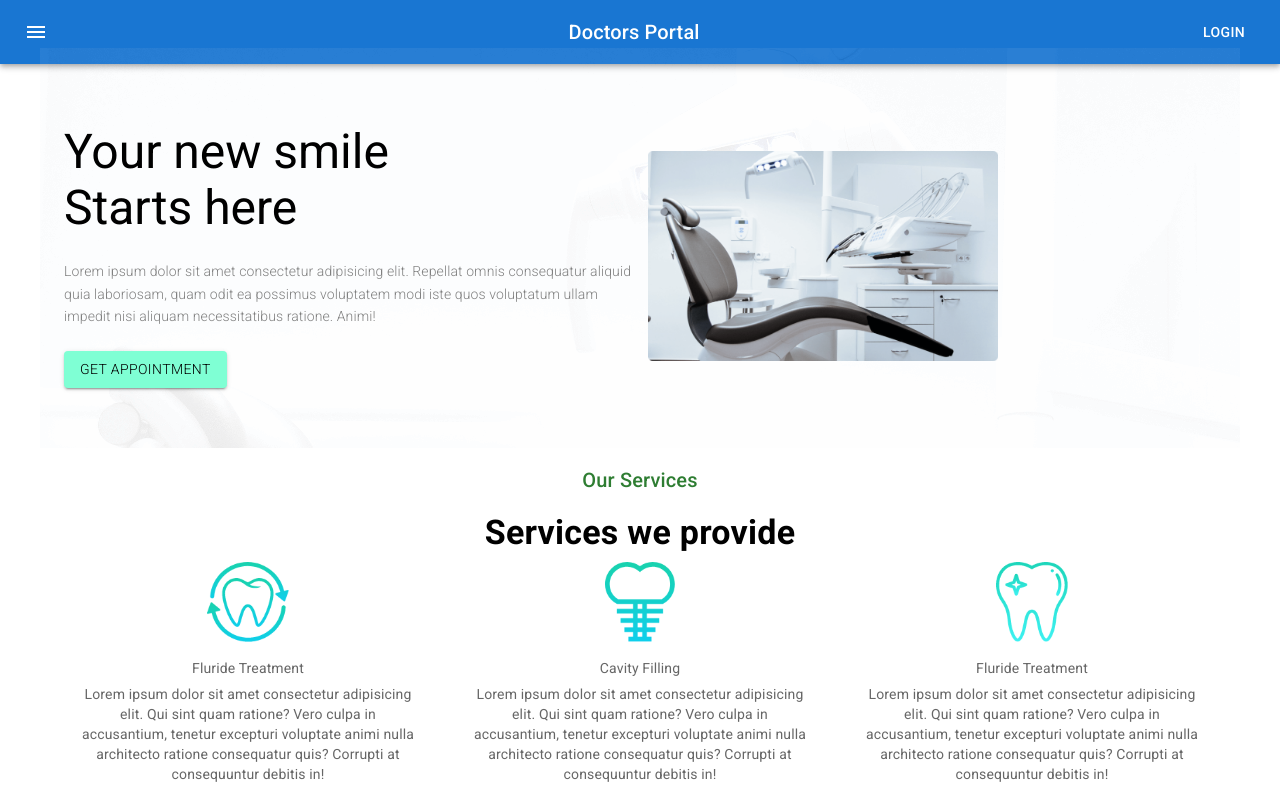
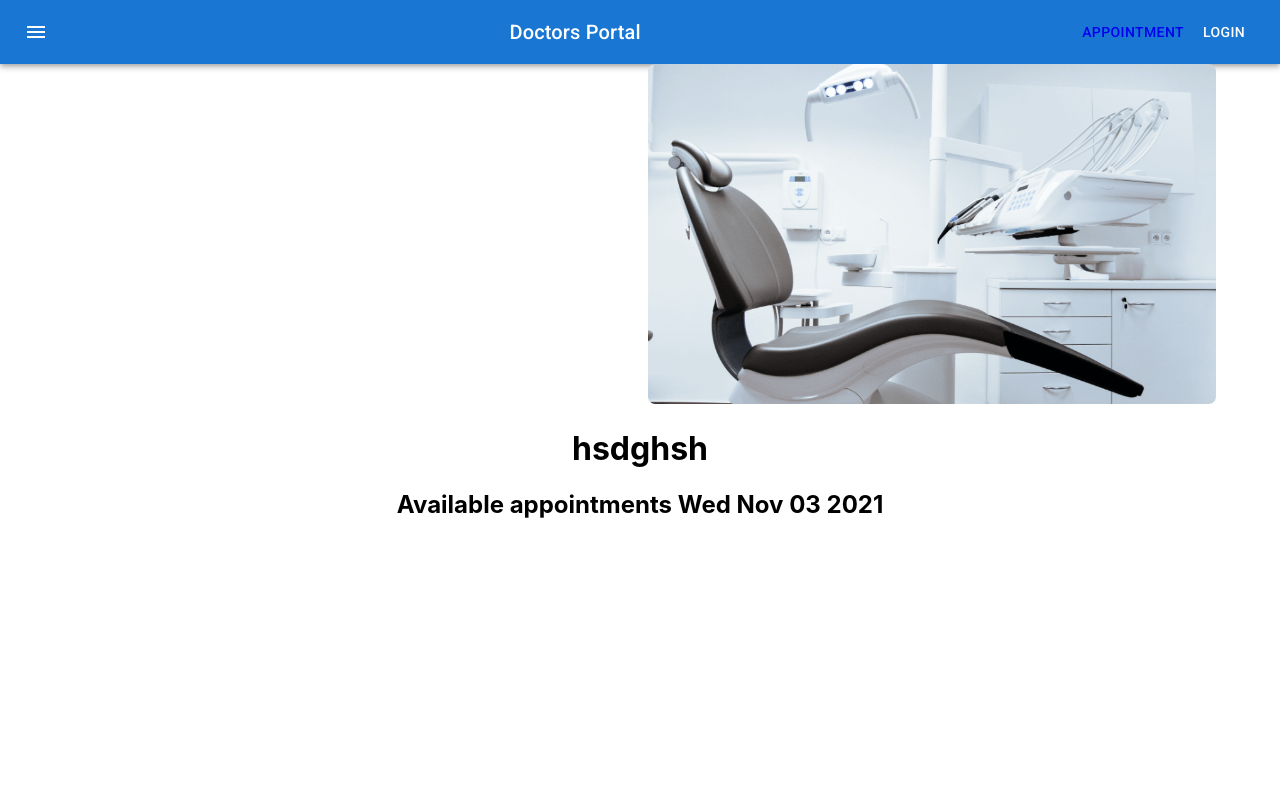
Before and after one commit to sohagraha/doctors-appointment, a React (Create React App) app: page /appointment in a window 1280 px wide. Shown: the top 800 px of the page. Built offline with nearby package versions, Linux system fonts and the light colour scheme.

Commit message:
calendar

```diff
--- a/package.json
+++ b/package.json
@@ -6,10 +6,12 @@
     "@emotion/react": "^11.5.0",
     "@emotion/styled": "^11.3.0",
     "@mui/icons-material": "^5.0.5",
+    "@mui/lab": "^5.0.0-alpha.53",
     "@mui/material": "^5.0.6",
     "@testing-library/jest-dom": "^5.15.0",
     "@testing-library/react": "^11.2.7",
     "@testing-library/user-event": "^12.8.3",
+    "date-fns": "^2.25.0",
     "react": "^17.0.2",
     "react-dom": "^17.0.2",
     "react-router-dom": "^5.3.0",
--- a/src/App.js
+++ b/src/App.js
@@ -8,6 +8,7 @@ import {
   Link
 } from "react-router-dom";
 import Home from './Pages/Home/Home/Home';
+import Appointment from './Pages/Appointment/Appointment/Appointment';
 
 
 function App() {
@@ -15,14 +16,11 @@ function App() {
     <div className="App">
       <Router>
         <Switch>
-          <Route path="/about">
-            {/* <About /> */}
+          <Route exact path="/">
+            <Home />
           </Route>
-          <Route path="/users">
-            {/* <Users /> */}
-          </Route>
-          <Route path="/">
-            <Home />
+          <Route exact path='/appointment'>
+            <Appointment></Appointment>
           </Route>
         </Switch>
       </Router>
--- /dev/null
+++ b/src/Pages/Appointment/Appointment/Appointment.js
@@ -0,0 +1,17 @@
+import React from 'react';
+import Navigation from '../../Shared/Navigation/Navigation';
+import AppointmentHeader from '../AppointmentHeader/AppointmentHeader';
+import AvailableAppointments from '../AvailableAppointments/AvailableAppointments';
+
+const Appointment = () => {
+    const [date, setDate] = React.useState(new Date());
+    return (
+        <div>
+            <Navigation></Navigation>
+            <AppointmentHeader date={date} setDate={setDate}></AppointmentHeader>
+            <AvailableAppointments date={date} setDate={setDate}></AvailableAppointments>
+        </div>
+    );
+};
+
+export default Appointment;
--- /dev/null
+++ b/src/Pages/Appointment/AppointmentHeader/AppointmentHeader.js
@@ -0,0 +1,22 @@
+import { Container, Grid } from '@mui/material';
+import React from 'react';
+import chair from '../../../images/chair.png'
+import Calendar from '../../Shared/Calendar/Calendar';
+
+const AppointmentHeader = ({ date, setDate }) => {
+    // const [date, setDate] = React.useState(new Date());
+    return (
+        <Container>
+            <Grid container spacing={2}>
+                <Grid item xs={12} md={6}>
+                    <Calendar date={date} setDate={setDate}></Calendar>
+                </Grid>
+                <Grid item xs={12} md={6}>
+                    <img style={{ width: '100%' }} src={chair} alt="" />
+                </Grid>
+            </Grid>
+        </Container>
+    );
+};
+
+export default AppointmentHeader;
--- /dev/null
+++ b/src/Pages/Appointment/AvailableAppointments/AvailableAppointments.js
@@ -0,0 +1,12 @@
+import React from 'react';
+
+const AvailableAppointments = ({ date }) => {
+    return (
+        <div>
+            <h1>hsdghsh</h1>
+            <h2>Available appointments {date?.toDateString()}</h2>
+        </div>
+    );
+};
+
+export default AvailableAppointments;
--- /dev/null
+++ b/src/Pages/Shared/Calendar/Calendar.js
@@ -0,0 +1,28 @@
+import React from 'react';
+import isWeekend from 'date-fns/isWeekend';
+import TextField from '@mui/material/TextField';
+import AdapterDateFns from '@mui/lab/AdapterDateFns';
+import LocalizationProvider from '@mui/lab/LocalizationProvider';
+import StaticDatePicker from '@mui/lab/StaticDatePicker';
+
+const Calendar = ({ date, setDate }) => {
+    // const [date, setDate] = React.useState(new Date());
+    return (
+        <LocalizationProvider dateAdapter={AdapterDateFns}>
+            <StaticDatePicker
+                // orientation="landscape"
+                // openTo="day"
+                displayStaticWrapperAs='desktop'
+                //openTo="day"
+                value={date}
+                shouldDisableDate={isWeekend}
+                onChange={(newValue) => {
+                    setDate(newValue);
+                }}
+                renderInput={(params) => <TextField {...params} />}
+            />
+        </LocalizationProvider>
+    );
+};
+
+export default Calendar;
--- a/src/Pages/Shared/Navigation/Navigation.js
+++ b/src/Pages/Shared/Navigation/Navigation.js
@@ -6,6 +6,7 @@ import Typography from '@mui/material/Typography';
 import Button from '@mui/material/Button';
 import IconButton from '@mui/material/IconButton';
 import MenuIcon from '@mui/icons-material/Menu';
+import { Link } from 'react-router-dom';
 
 const Navigation = () => {
     return (
@@ -25,6 +26,7 @@ const Navigation = () => {
                         <Typography variant="h6" component="div" sx={{ flexGrow: 1 }}>
                             Doctors Portal
                         </Typography>
+                        <Link to='/appointment'><Button color="inherit">Appointment</Button></Link>
                         <Button color="inherit">Login</Button>
                     </Toolbar>
                 </AppBar>
```
Also changed, not shown: 1 other file (tests, documents, lock files or other folders).
